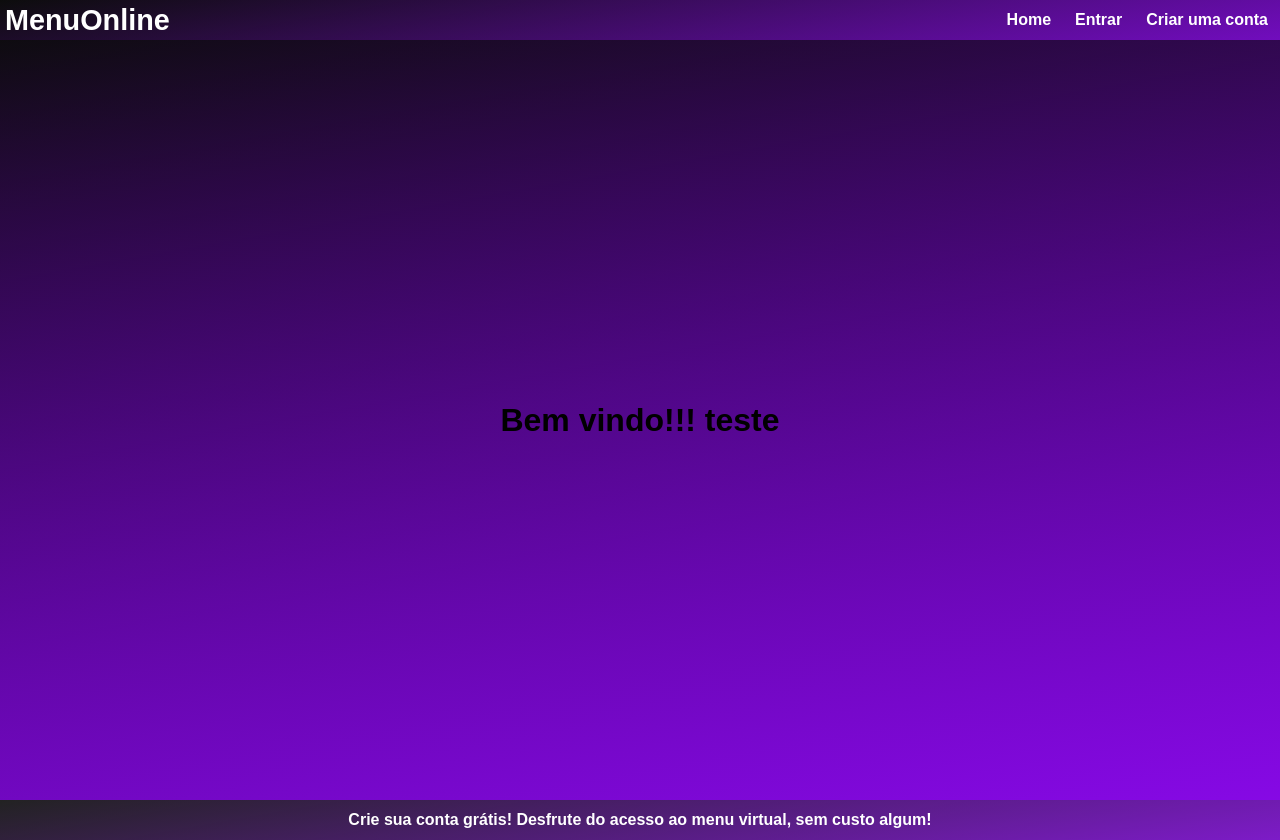
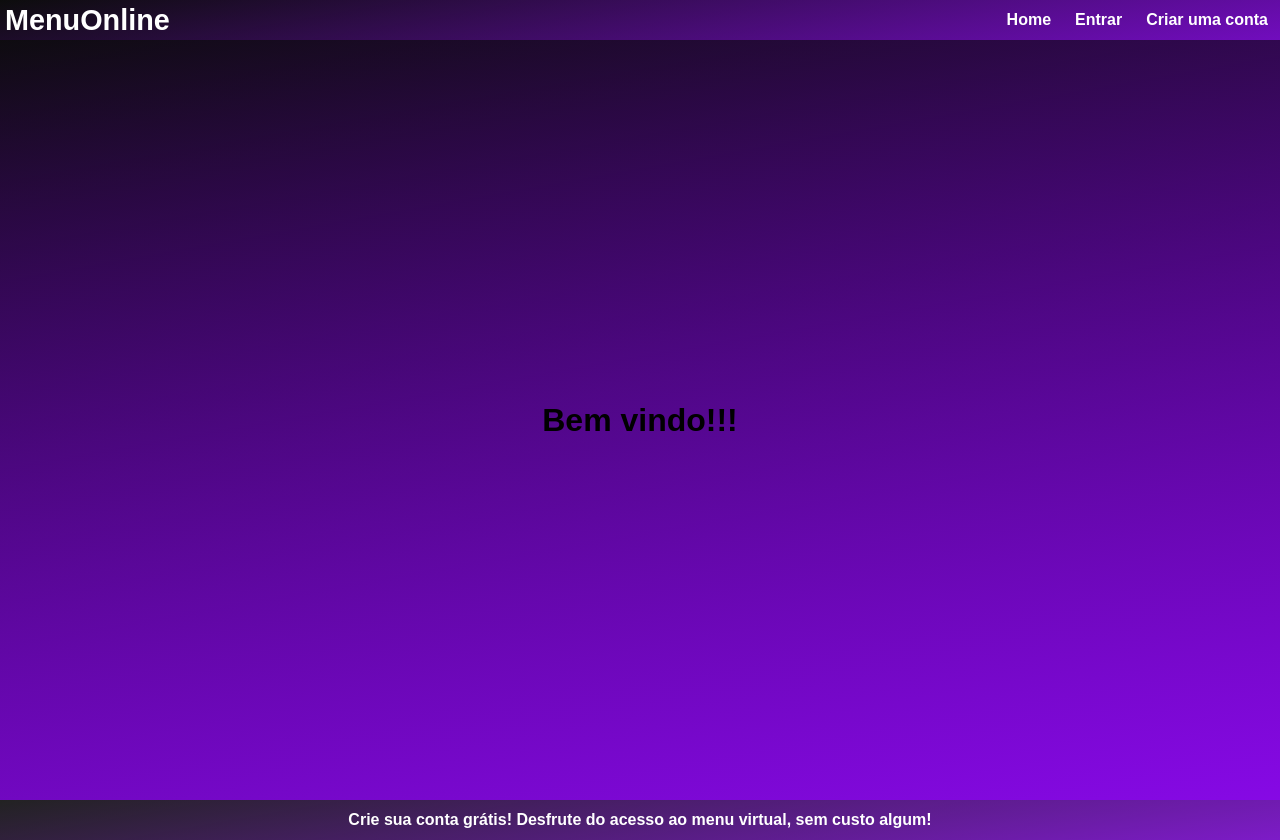
Before and after one commit to ldv-digital/menuOnline-frontend, a Next.js app: page / in a window 1280 px wide. Built offline with nearby package versions, Linux system fonts and the light colour scheme; no server answers.

Commit message:
update test

```diff
--- a/pages/index.js
+++ b/pages/index.js
@@ -7,7 +7,7 @@ export default function Home() {
     <>
       <Navigation />
       <div className={styles.body}>
-        <h1>Bem vindo!!! teste </h1>
+        <h1>Bem vindo!!!</h1>
       </div>
       <Footer />
     </>
```
